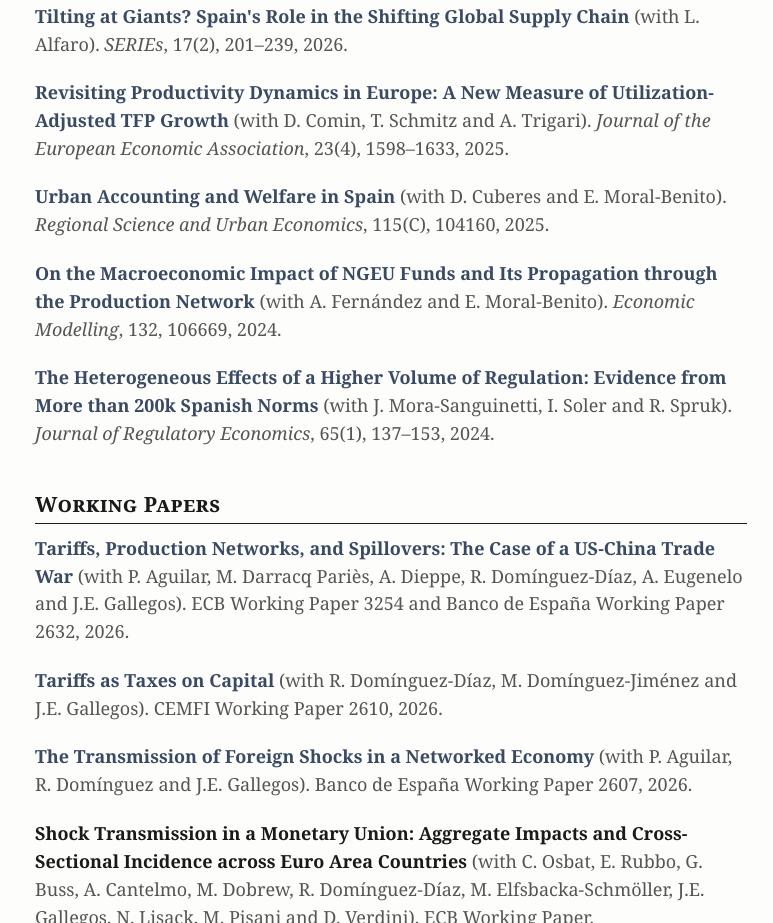
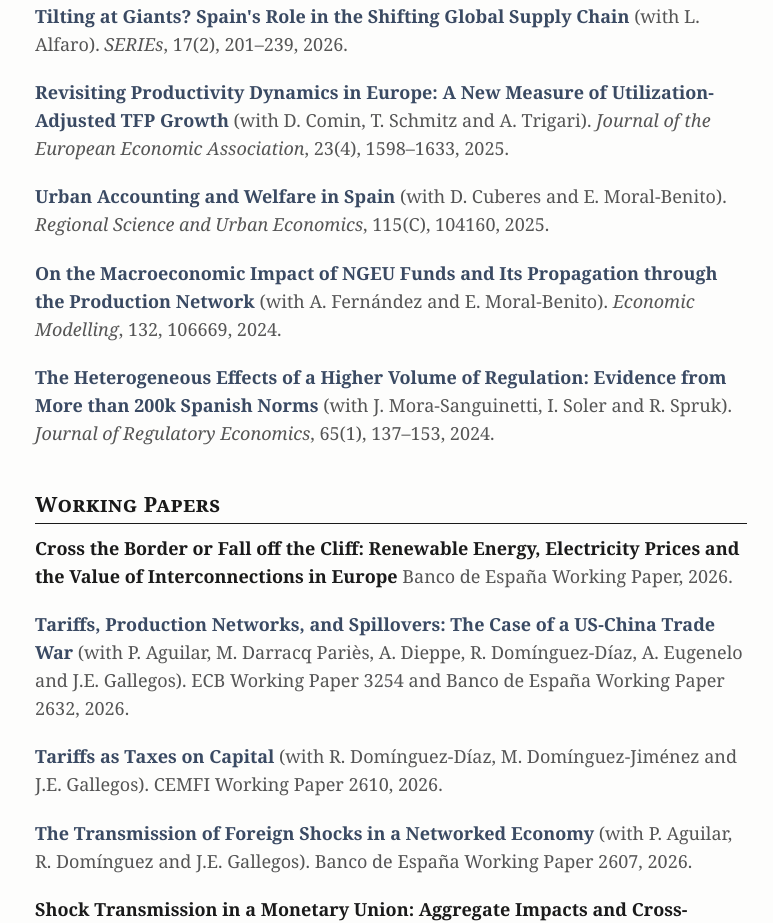
Before and after one commit to jotacuge/jotacuge.github.io, a plain HTML site: page research.html in a window 1280 px wide. Shown: the part 274-1197 px from the top of the page, without its empty margins (249-1022 px from the left). Drawn offline with Linux system fonts and the light colour scheme.

Commit message:
Nuevo working paper: Cross the Border or Fall off the Cliff
"Cross the Border or Fall off the Cliff: Renewable Energy, Electricity
Prices and the Value of Interconnections in Europe" (autor unico), como
Banco de Espana Working Paper, 2026, aun sin numero. Primero en la
seccion Working Papers del CV y de research.html, sin enlace hasta que
se publique.

Co-Authored-By: Claude Opus 5.5 <noreply@anthropic.com>

```diff
--- a/research.html
+++ b/research.html
@@ -50,6 +50,10 @@
   <h2 class="section">Working Papers</h2>
   <ol class="pubs">
     <li>
+      <span class="pub-title">Cross the Border or Fall off the Cliff: Renewable Energy, Electricity Prices and the Value of Interconnections in Europe</span>
+      <span class="pub-meta">Banco de Espa&ntilde;a Working Paper, 2026.</span>
+    </li>
+    <li>
       <a class="pub-title" href="https://www.bde.es/wbe/en/publicaciones/analisis-economico-investigacion/documentos-trabajo/tariffs-production-networks-and-spillovers-the-case-of-a-us-china-trade-war.html" target="_blank" rel="noopener">Tariffs, Production Networks, and Spillovers: The Case of a US-China Trade War</a>
       <span class="pub-meta">(with P. Aguilar, M. Darracq Pari&egrave;s, A. Dieppe, R. Dom&iacute;nguez-D&iacute;az, A. Eugenelo and J.E. Gallegos). ECB Working Paper 3254 and Banco de Espa&ntilde;a Working Paper 2632, 2026.</span>
     </li>
```
Also changed, not shown: 3 other files.
